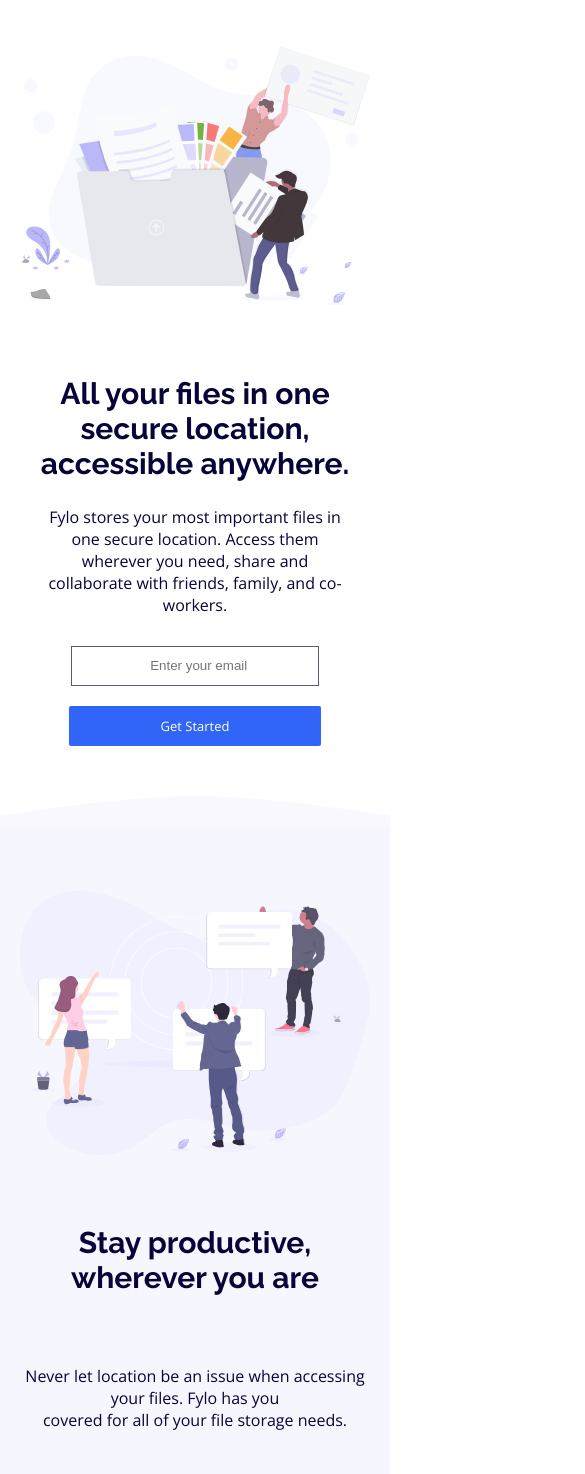
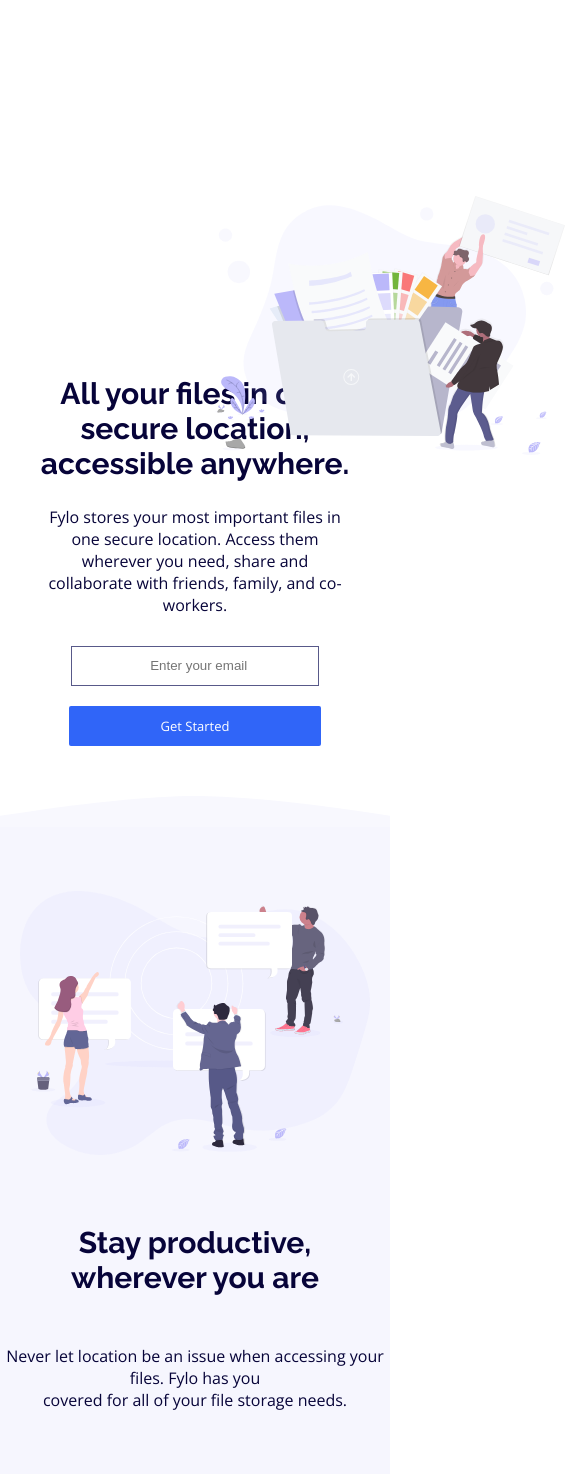
Before and after one commit to julls101/Fylo-two-column-Project, a plain HTML site: page index.html in a window 390 px wide. Shown: the part 92-1566 px from the top of the page, 585 px wide, since content can reach past the window. Drawn offline with nearby package versions, Linux system fonts and the light colour scheme; files that its build step writes are made by us from their sources; files whose address does not match are found by name.

Commit message:
change location of html file to root

```diff
--- a/fylo-landing-page-with-two-column-layout-master/styles.css
+++ b/fylo-landing-page-with-two-column-layout-master/styles.css
@@ -306,7 +306,6 @@
 	  position: relative;
 	  top: 50%;
 	  left: 50%;
-	  transform: translate(-50%, -50%);
 	  width: 100%;
 	  padding-right: 30px;
 	}
@@ -324,7 +323,6 @@
 	  position: relative;
 	  top: 50%;
 	  left: 50%;
-	  transform: translate(-50%, -50%);
 	  width: 100%;
 	  padding-right: 30px;
 	}
--- a/fylo-landing-page-with-two-column-layout-master/index.html
+++ b/index.html
@@ -65,7 +65,7 @@
       <article class="testimonial-section">
         <section class="testimonial-left">
           <h2>Stay productive, wherever you are</h2>
-          <p class="test-para">
+          <p class="">
             Never let location be an issue when accessing your files. Fylo has
             you
             <br />
```
